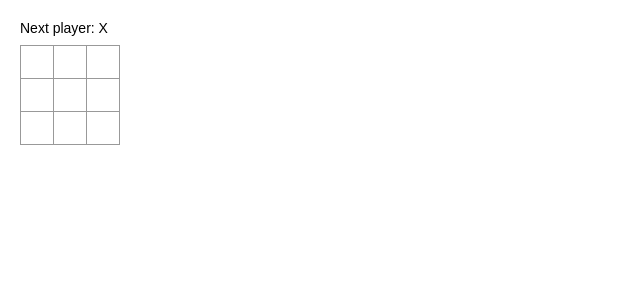
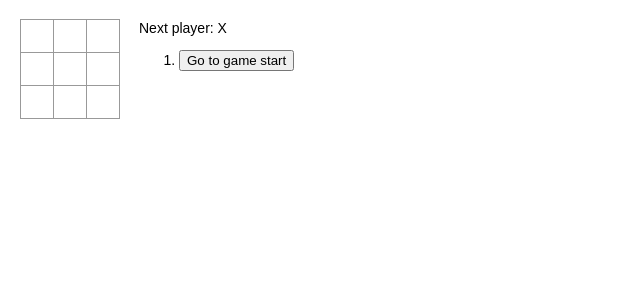
Before and after one commit to teseo/TicTacToe, a React (Create React App) app: page / in a window 1280 px wide. Shown: the top 300 px of the page, without its empty margins (0-640 px from the left). Built offline with nearby package versions, Linux system fonts and the light colour scheme.

Commit message:
finish game

```diff
--- a/src/Components/Board/Board.component.tsx
+++ b/src/Components/Board/Board.component.tsx
@@ -12,12 +12,8 @@
     }
   `}
 `;
-const Status = styled.div`
-  margin-bottom: 10px;
-`;
 type MyProps = {
   squares: string[];
-  status: string;
   onClick: (i: number) => void;
 };
 export type BoardType = {
@@ -35,7 +31,6 @@
   render() {
     return (
       <BoardContainer>
-        <Status>{this.props.status}</Status>
         <BoardRow>
           {this.renderSquare(0)}
           {this.renderSquare(1)}
--- a/src/Components/Game/Game.component.tsx
+++ b/src/Components/Game/Game.component.tsx
@@ -23,6 +23,10 @@
   flex-direction: row;
   margin: 20px;
 `;
+const Status = styled.div`
+  margin-bottom: 10px;
+`;
+const Moves = styled.ol``;
 const GameBoard = styled.div``;
 const GameInfo = styled.div`
   margin-left: 20px;
@@ -31,6 +35,7 @@
 type MyState = {
   history: BoardType[];
   xIsNext: boolean;
+  stepNumber: number;
 };
 export default class Game extends React.Component<MyProps, MyState> {
   constructor(props: MyProps) {
@@ -41,11 +46,18 @@
           squares: Array(9).fill(null)
         }
       ],
+      stepNumber: 0,
       xIsNext: true
     };
   }
+  jumpTo(step: number) {
+    this.setState({
+      stepNumber: step,
+      xIsNext: step % 2 === 0
+    });
+  }
   handleClick(i: number) {
-    const history = this.state.history;
+    const history = this.state.history.slice(0, this.state.stepNumber + 1);
     const current = history[history.length - 1];
     const squares = current.squares.slice();
     if (this.calculateWinner(squares) || squares[i]) {
@@ -58,6 +70,7 @@
           squares: squares
         }
       ]),
+      stepNumber: history.length,
       xIsNext: !this.state.xIsNext
     });
   }
@@ -86,9 +99,17 @@
   }
   render() {
     const history = this.state.history;
-    const current = history[history.length - 1];
+    const current = history[this.state.stepNumber];
     const winner = this.calculateWinner(current.squares);
 
+    const moves = history.map((step, move) => {
+      const desc = move ? "Go to move #" + move : "Go to game start";
+      return (
+        <li key={move}>
+          {<button onClick={() => this.jumpTo(move)}>{desc}</button>}
+        </li>
+      );
+    });
     let status;
     if (winner) {
       status = "Winner: " + winner;
@@ -100,14 +121,13 @@
         <GlobalStyle />
         <GameBoard>
           <Board
-            status={status}
             squares={current.squares}
             onClick={(i: number) => this.handleClick(i)}
           />
         </GameBoard>
         <GameInfo>
-          <div>{/* status */}</div>
-          <ol>{/* TODO */}</ol>
+          <Status>{status}</Status>
+          <Moves>{moves}</Moves>
         </GameInfo>
       </GameContainer>
     );
```
